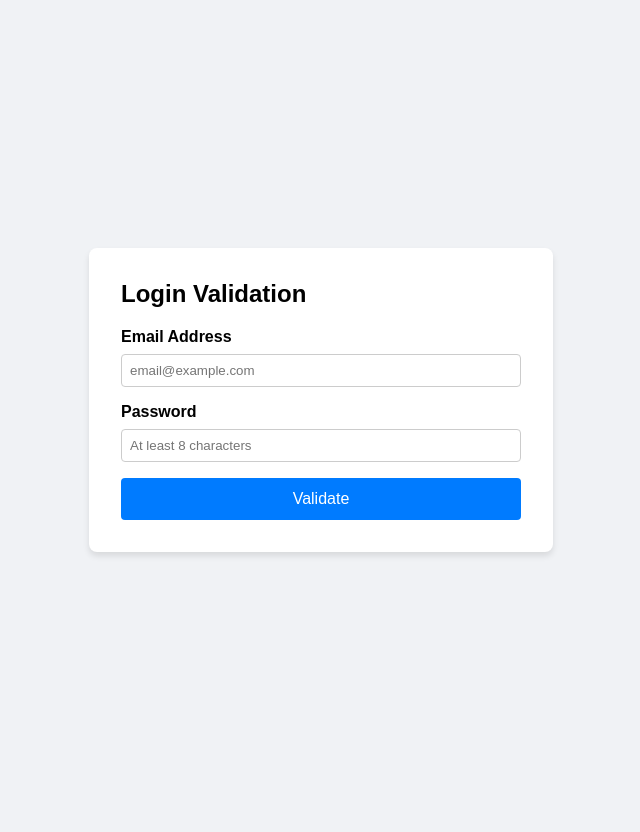
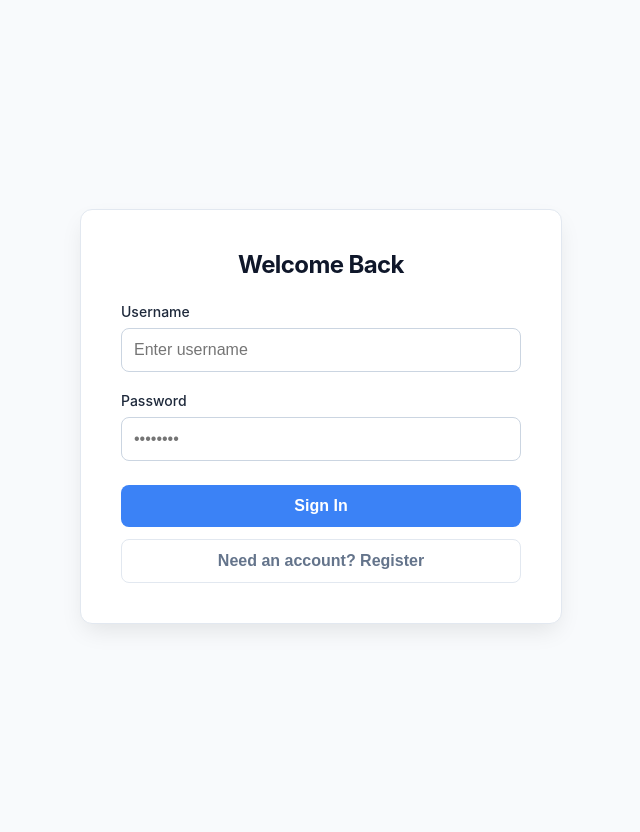
Before and after one commit to DevSyndicate404/code-sync-test, a Flask app: page / in a window 1280 px wide. Shown: the whole page, without its empty margins (319-959 px from the left). Before the commit the page ends 556 px from the top, so only its background shows below. Run offline with Flask 3, Linux system fonts and the light colour scheme.

Commit message:
new add
Co-authored-by: Mohammed Asfar A <asfarmohammed49@gmail.com>

```diff
--- a/templates/index.css
+++ b/templates/index.css
@@ -8,7 +8,7 @@
     --border: #e2e8f0;
     --white: #ffffff;
     --error-bg: #fef2f2;
-    --error-text: #991b1b;
+    --error-text: #991
     --success-bg: #f0fdf4;
     --success-text: #166534;
 }
--- a/templates/index.html
+++ b/templates/index.html
@@ -3,75 +3,139 @@
 <head>
     <meta charset="UTF-8">
     <meta name="viewport" content="width=device-width, initial-scale=1.0">
-    <title>Test Form</title>
-    <style>
-        body { font-family: sans-serif; display: flex; justify-content: center; align-items: center; height: 100vh; background: #f0f2f5; margin: 0; }
-        .card { background: white; padding: 2rem; border-radius: 8px; box-shadow: 0 4px 6px rgba(0,0,0,0.1); width: 100%; max-width: 400px; }
-        .field { margin-bottom: 1rem; }
-        label { display: block; margin-bottom: .5rem; font-weight: bold; }
-        input { width: 100%; padding: .5rem; border: 1px solid #ccc; border-radius: 4px; box-sizing: border-box; }
-        button { width: 100%; padding: .75rem; background: #007bff; color: white; border: none; border-radius: 4px; cursor: pointer; font-size: 1rem; }
-        button:hover { background: #0056b3; }
-        #message { margin-top: 1rem; padding: 1rem; border-radius: 4px; display: none; font-size: 0.9rem; }
-        .error { background: #f8d7da; color: #721c24; border: 1px solid #f5c6cb; }
-        .success { background: #d4edda; color: #155724; border: 1px solid #c3e6cb; }
-    </style>
+    <title>JWT Auth Demo</title>
+    <link rel="stylesheet" href="{{ url_for('static', filename='index.css') if not local_test else 'index.css' }}">
+    <!-- Fallback for direct file opening -->
+    <link rel="stylesheet" href="index.css">
 </head>
 <body>
     <div class="card">
-        <h2 style="margin-top: 0;">Login Validation</h2>
-        <form id="validateForm">
+        <div id="authArea">
+            <h2 id="formTitle">Welcome Back</h2>
+
             <div class="field">
-                <label for="email">Email Address</label>
-                <input type="email" id="email" placeholder="email@example.com" required>
+                <label for="username">Username</label>
+                <input type="text" id="username" placeholder="Enter username">
             </div>
+
             <div class="field">
                 <label for="password">Password</label>
-                <input type="password" id="password" placeholder="At least 8 characters" required>
+                <input type="password" id="password" placeholder="••••••••">
             </div>
-            <button type="submit">Validate</button>
-        </form>
+
+            <div class="actions">
+                <button id="primaryBtn" onclick="handleAuth()">Sign In</button>
+                <button class="secondary" id="toggleBtn" onclick="toggleMode()">Need an account? Register</button>
+            </div>
+        </div>
+
+        <div id="protectedArea">
+            <h2>Dashboard</h2>
+            <p id="userInfo">Loading user data...</p>
+            <div class="token-info" id="tokenDisplay"></div>
+            <div class="actions">
+                <button class="secondary" onclick="logout()">Sign Out</button>
+            </div>
+        </div>
+
         <div id="message"></div>
     </div>
 
     <script>
-        const form = document.getElementById('validateForm');
-        const messageDiv = document.getElementById('message');
+        let isLogin = true;
+        const tokenKey = 'jwt_access_token';
 
-        form.addEventListener('submit', async (e) => {
-            e.preventDefault();
+        // UI Elements
+        const authArea = document.getElementById('authArea');
+        const protectedArea = document.getElementById('protectedArea');
+        const formTitle = document.getElementById('formTitle');
+        const primaryBtn = document.getElementById('primaryBtn');
+        const toggleBtn = document.getElementById('toggleBtn');
+        const messageBox = document.getElementById('message');
 
-            const email = document.getElementById('email').value;
+        function toggleMode() {
+            isLogin = !isLogin;
+            formTitle.innerText = isLogin ? 'Welcome Back' : 'Create Account';
+            primaryBtn.innerText = isLogin ? 'Sign In' : 'Register';
+            toggleBtn.innerText = isLogin ? 'Need an account? Register' : 'Have an account? Sign In';
+            messageBox.style.display = 'none';
+        }
+
+        function showMessage(text, isError = false) {
+            messageBox.innerText = text;
+            messageBox.className = isError ? 'error' : 'success';
+            messageBox.style.display = 'block';
+        }
+
+        async function handleAuth() {
+            const username = document.getElementById('username').value;
             const password = document.getElementById('password').value;
-
-            // Reset message state
-            messageDiv.style.display = 'none';
-            messageDiv.className = '';
+            const endpoint = isLogin ? '/login' : '/register';
 
             try {
-                const response = await fetch('/validate', {
+                const response = await fetch(endpoint, {
                     method: 'POST',
                     headers: { 'Content-Type': 'application/json' },
-                    body: JSON.stringify({ email, password })
+                    body: JSON.stringify({ username, password })
                 });
 
-                const result = await response.json();
-                messageDiv.style.display = 'block';
+                const data = await response.json();
 
                 if (response.ok) {
-                    messageDiv.textContent = result.message;
-                    messageDiv.classList.add('success');
+                    if (isLogin) {
+                        localStorage.setItem(tokenKey, data.access_token);
+                        checkAuth();
+                    } else {
+                        showMessage("Registration successful! Please login.");
+                        toggleMode();
+                    }
                 } else {
-                    const errorMsgs = result.errors ? result.errors.join(' ') : result.error;
-                    messageDiv.textContent = errorMsgs;
-                    messageDiv.classList.add('error');
+                    showMessage(data.msg || "An error occurred", true);
                 }
             } catch (err) {
-                messageDiv.style.display = 'block';
-                messageDiv.textContent = 'Could not connect to the server.';
-                messageDiv.classList.add('error');
+                showMessage("Server connection failed", true);
             }
-        });
+        }
+
+        async function checkAuth() {
+            const token = localStorage.getItem(tokenKey);
+            if (!token) {
+                authArea.style.display = 'block';
+                protectedArea.style.display = 'none';
+                return;
+            }
+
+            try {
+                const response = await fetch('/protected', {
+                    headers: { 'Authorization': `Bearer ${token}` }
+                });
+
+                if (response.ok) {
+                    const data = await response.json();
+                    authArea.style.display = 'none';
+                    protectedArea.style.display = 'block';
+                    document.getElementById('userInfo').innerHTML =
+                        `Hello, <strong>${data.logged_in_as}</strong>!<br><small>Joined: ${new Date(data.account_created).toLocaleDateString()}</small>`;
+                    document.getElementById('tokenDisplay').innerText = `JWT: ${token.substring(0, 50)}...`;
+                    messageBox.style.display = 'none';
+                } else {
+                    logout();
+                }
+            } catch (err) {
+                logout();
+            }
+        }
+
+        function logout() {
+            localStorage.removeItem(tokenKey);
+            authArea.style.display = 'block';
+            protectedArea.style.display = 'none';
+            messageBox.style.display = 'none';
+            document.getElementById('password').value = '';
+        }
+
+        // Init
+        checkAuth();
     </script>
 </body>
 </html>
```
